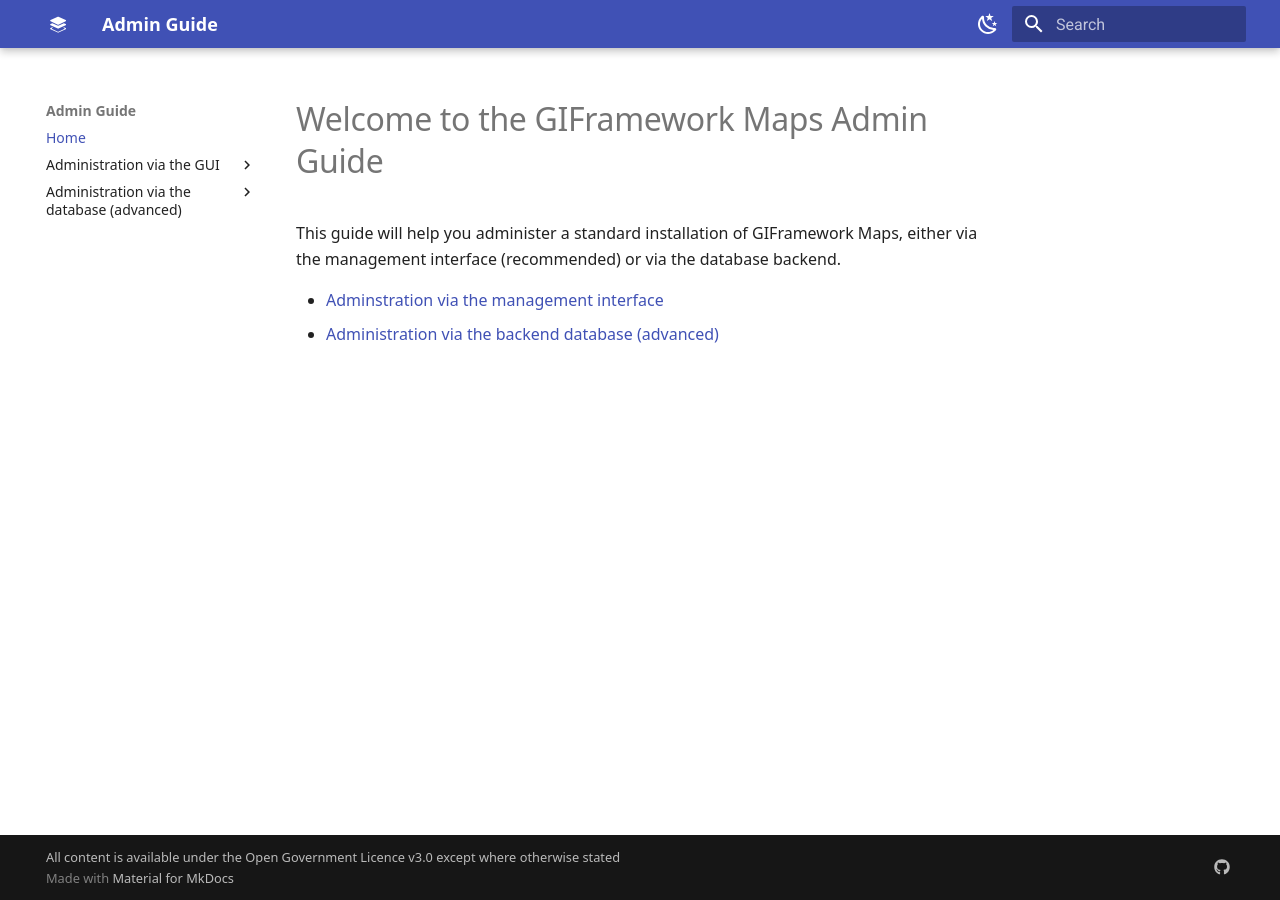
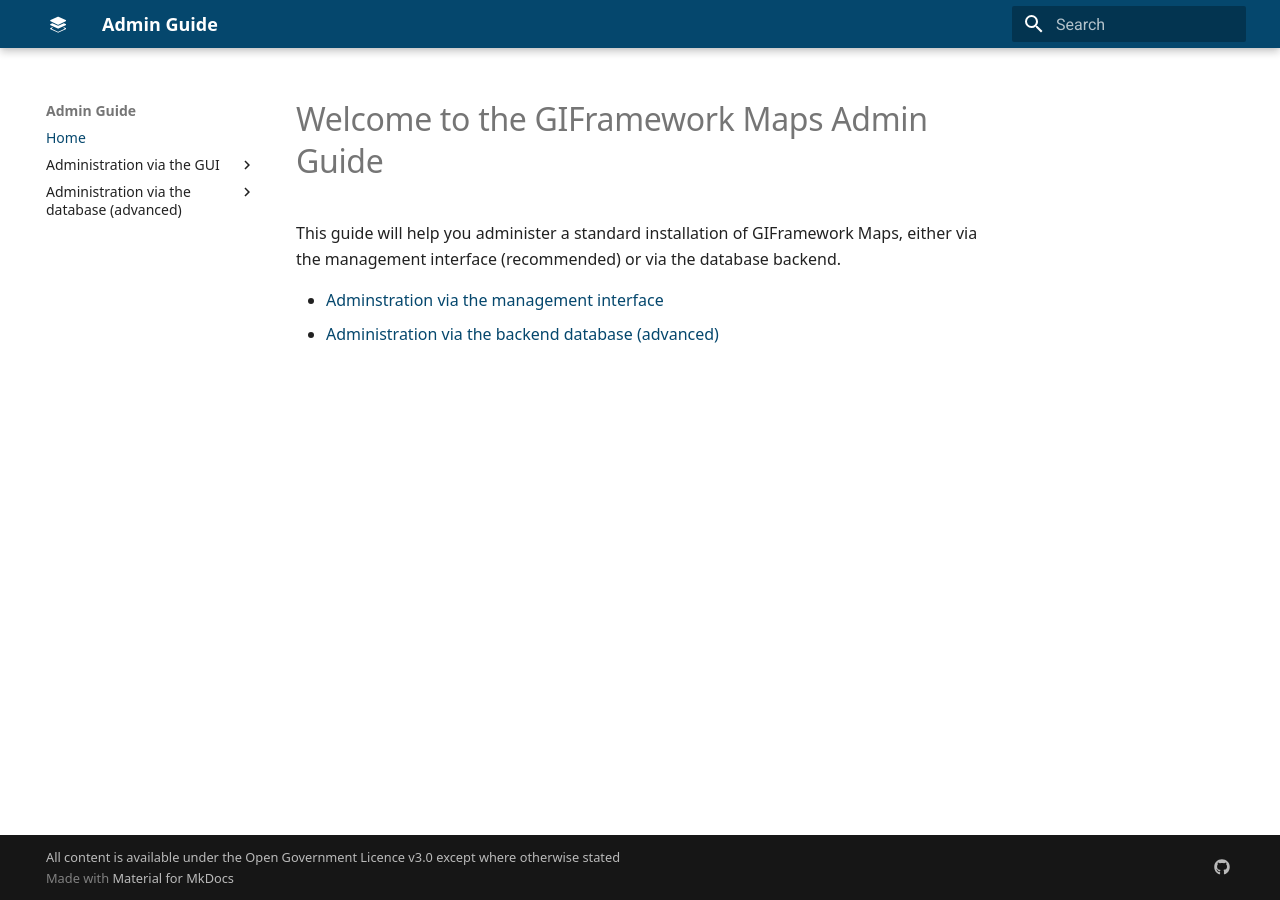
Before and after one commit to Dorset-Council-UK/GIFramework-Maps-Admin-Guide, an MkDocs documentation site: the page built from docs/index.md, in a window 1280 px wide. Built offline with MkDocs 1.6.1 and Material for MkDocs 9.7.7, drawn with Linux system fonts in a browser that asks for light colours.

Commit message:
Fix styling issue

```diff
--- a/mkdocs.yml
+++ b/mkdocs.yml
@@ -10,14 +10,7 @@
   features:
     - navigation.instant
   palette:
-    - scheme: default
-      toggle:
-        icon: material/weather-night
-        name: Switch to dark mode
-    - scheme: slate
-      toggle:
-        icon: material/weather-sunny
-        name: Switch to light mode
+    primary: custom
 markdown_extensions:
 - toc:
     permalink: true
```
